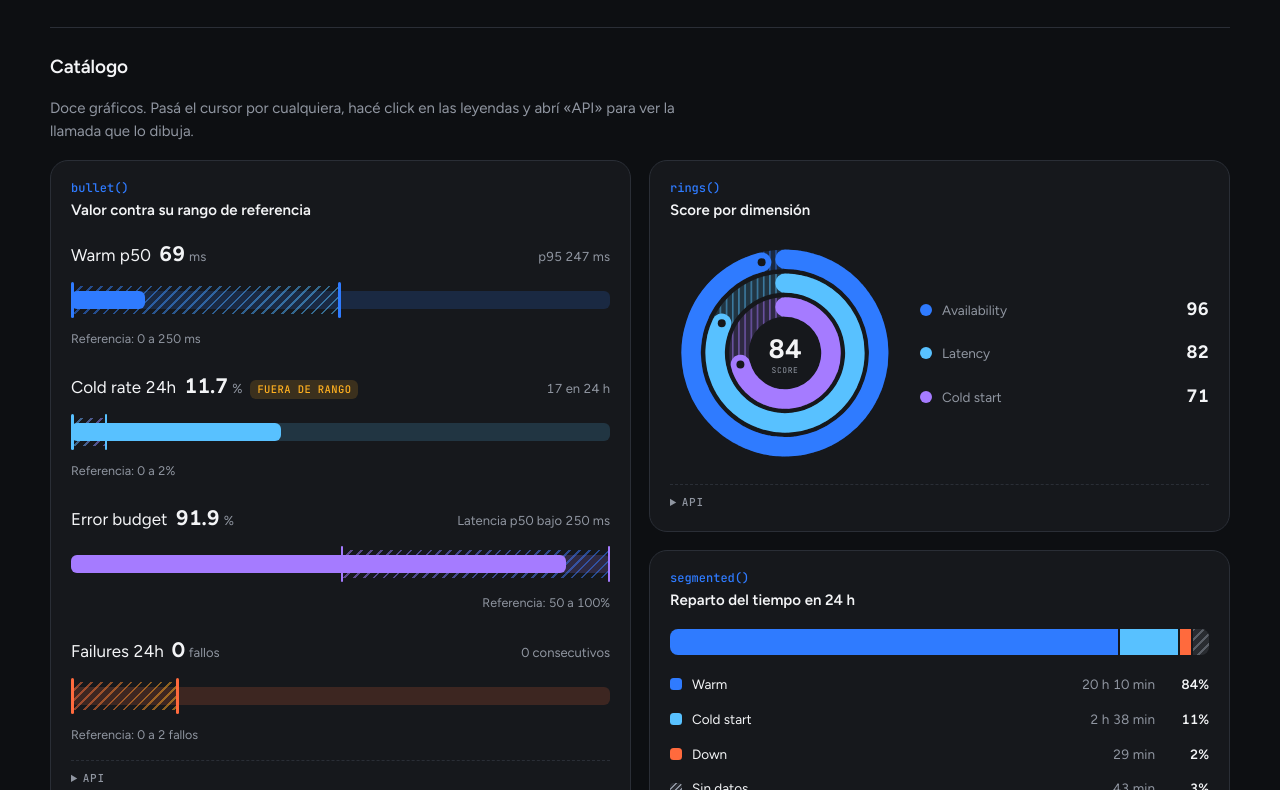
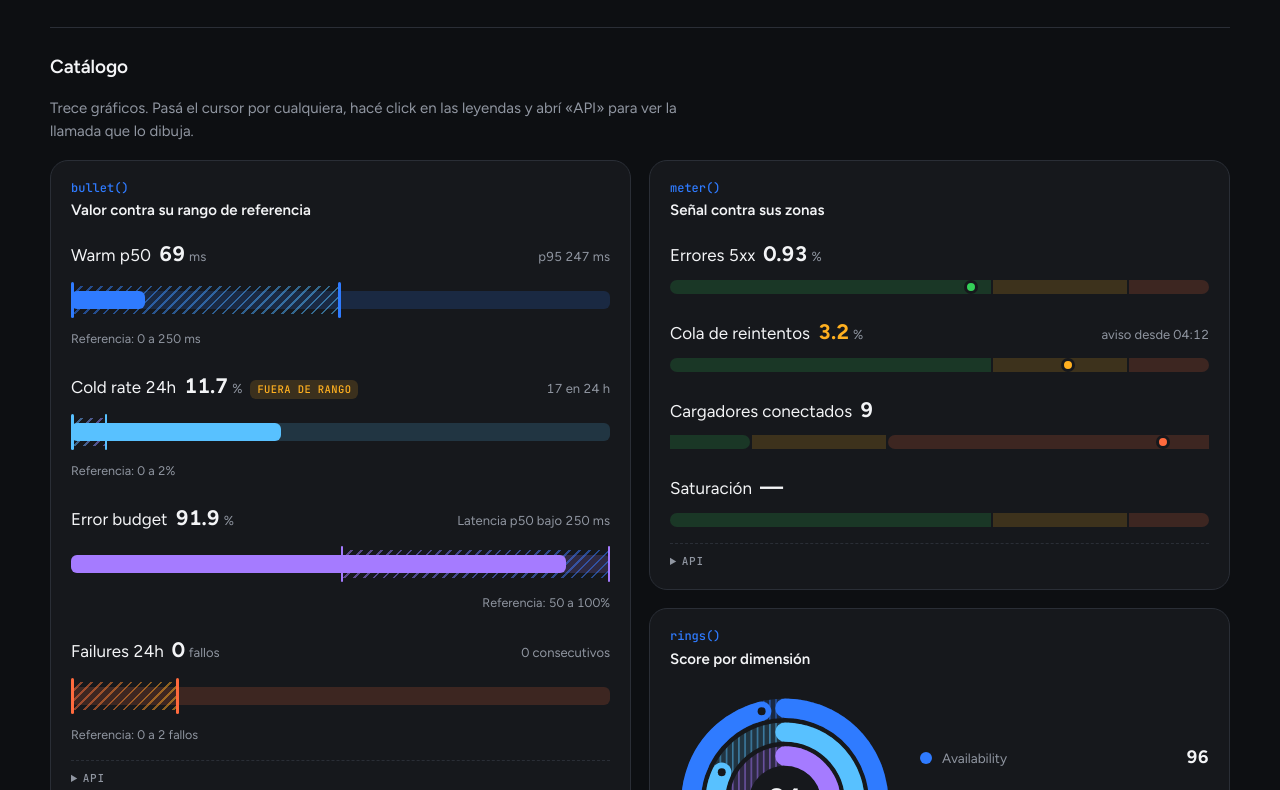
Before and after one commit to StoryLabs/chart, a website: page demo/index.html in a window 1280 px wide. Shown: the part 750-1540 px from the top of the page. Drawn offline with Linux system fonts and the light colour scheme.

Commit message:
feat(meter): medidor de zonas con marcador
(cherry picked from commit bf4236411b79e87d8da0271e55f28a57bff0512a)

```diff
--- a/demo/index.html
+++ b/demo/index.html
@@ -148,9 +148,10 @@
 
   <section class="bloque">
     <h2>Catálogo</h2>
-    <p>Doce gráficos. Pasá el cursor por cualquiera, hacé click en las leyendas y abrí «API» para ver la llamada que lo dibuja.</p>
+    <p>Trece gráficos. Pasá el cursor por cualquiera, hacé click en las leyendas y abrí «API» para ver la llamada que lo dibuja.</p>
     <div class="grid" id="grid">
       <article class="card c3 r2"><div class="card-head"><div class="kind">bullet()</div><h3>Valor contra su rango de referencia</h3></div><div class="slot" id="sBullet"></div><details class="api"><summary>API</summary><pre><code id="cBullet"></code></pre></details></article>
+      <article class="card c3"><div class="card-head"><div class="kind">meter()</div><h3>Señal contra sus zonas</h3></div><div class="slot" id="sMeter"></div><details class="api"><summary>API</summary><pre><code id="cMeter"></code></pre></details></article>
       <article class="card c3"><div class="card-head"><div class="kind">rings()</div><h3>Score por dimensión</h3></div><div class="slot" id="sRings"></div><details class="api"><summary>API</summary><pre><code id="cRings"></code></pre></details></article>
       <article class="card c3"><div class="card-head"><div class="kind">segmented()</div><h3>Reparto del tiempo en 24 h</h3></div><div class="slot" id="sSegmented"></div><details class="api"><summary>API</summary><pre><code id="cSegmented"></code></pre></details></article>
       <article class="card"><div class="card-head"><div class="kind">ribbon()</div><h3>Estado de una API en 24 h</h3></div><div class="slot" id="sRibbon"></div><details class="api"><summary>API</summary><pre><code id="cRibbon"></code></pre></details></article>
@@ -280,6 +281,18 @@ import * as StorylabsCharts from '../src/index.js'
 
   $('sBullet').innerHTML = '<div class="sc-group">' + BULLETS.map(SC.bullet).join('') + '</div>'
   $('cBullet').textContent = 'render(el, bullet(' + fmt(BULLETS[0]) + '))\n\n// Varios bullets dentro de <div class="sc-group"> comparten el hover:\n// al pasar por uno, los demás se atenúan.'
+
+  // El medidor de zonas: cada zona tiene su ancho fijo y el punto marca el valor dentro de su zona.
+  const ZONAS_5XX = [{ to: 1, hue: 'green' }, { to: 5, hue: 'amber' }, { hue: 'orange' }]
+  const METERS = [
+    { label: 'Errores 5xx', value: 0.93, unit: '%', max: 10, zones: ZONAS_5XX },
+    { label: 'Cola de reintentos', value: 3.2, unit: '%', max: 10, zones: ZONAS_5XX, side: 'aviso desde 04:12' },
+    { label: 'Cargadores conectados', value: 9, max: 10, better: 'higher', zones: [{ to: 3, hue: 'orange' }, { to: 7, hue: 'amber' }, { hue: 'green' }] },
+    { label: 'Saturación', value: null, unit: '%', max: 10, zones: ZONAS_5XX }
+  ]
+
+  $('sMeter').innerHTML = '<div class="sc-group">' + METERS.map(SC.meter).join('') + '</div>'
+  $('cMeter').textContent = 'render(el, meter(' + fmt(METERS[0]) + '))\n\n// La última zona va sin to, hasta max. Con better: \'higher\' lo malo queda a la izquierda.'
 
   pintar('rings', {
     center: { value: 84, label: 'score' },
--- a/package.json
+++ b/package.json
@@ -31,6 +31,7 @@
     "./heatmap": "./src/charts/heatmap.js",
     "./range": "./src/charts/range.js",
     "./diverging": "./src/charts/diverging.js",
+    "./meter": "./src/charts/meter.js",
     "./state": "./src/charts/state.js",
     "./legend": "./src/charts/legend.js",
     "./runtime": "./src/runtime/index.js"
--- a/src/charts.css
+++ b/src/charts.css
@@ -149,6 +149,17 @@
   .sc-compact .sc-ref::before, .sc-compact .sc-ref::after { top: -2px; bottom: -2px; width: 2px; }
   .sc-compact .sc-val { border-radius: 3px; }
 
+  /* Medidor de zonas: franjas tenues de ancho fijo y el punto del range sobre el valor. La
+     barra es el flex; el punto es un <i> para no robarles el radio de cada punta a las franjas. */
+  .sc-meter { gap: 9px; }
+  .sc-meter-bar { position: relative; display: flex; gap: 2px; height: 14px; }
+  .sc-meter-seg { background: color-mix(in srgb, var(--c) var(--sc-track), transparent); min-width: 4px; }
+  .sc-meter-seg:first-of-type { border-radius: 7px 0 0 7px; }
+  .sc-meter-seg:last-of-type { border-radius: 0 7px 7px 0; }
+  .sc-meter-seg:only-of-type { border-radius: 7px; }
+  .sc-meter.sc-compact { grid-template-columns: max-content minmax(0, 1fr) auto; }
+  .sc-meter.sc-compact .sc-meter-bar { height: 8px; }
+
   .sc-comp { display: flex; height: 26px; border-radius: 8px; overflow: hidden; gap: 2px; }
   .sc-comp > div { background: var(--c); min-width: 3px; }
   .sc-comp > div.sc-hx { background: color-mix(in srgb, var(--c) var(--sc-track), transparent); }
--- /dev/null
+++ b/src/charts/meter.js
@@ -0,0 +1,79 @@
+import { n1, entre, esc, col, conUnidad, tip, valor, num } from '../core/format.js'
+import { requiere, vacio, conEscala } from '../core/guardas.js'
+import { textos, t } from '../core/textos.js'
+
+// Un valor contra sus zonas (normal, aviso, crítico): cada zona tiene un ancho visual fijo y el
+// valor cae proporcionalmente dentro de la suya, marcado con un punto. Para señales donde lo bueno
+// suele ser estar en 0, una barra que crece desde 0 se lee al revés. Las zonas van de la buena a
+// la mala; con better higher lo bueno está arriba y el orden visual se invierte.
+export const meter = o => {
+  const malo = requiere('meter', o, ['zones'])
+
+  if (malo) return malo
+  if (!o.zones.length) return vacio()
+  o = conEscala(o)
+
+  const min = num(o.min)
+  const max = o.max
+  const alto = o.better === 'higher'
+  const n = o.zones.length
+  // El corte de cada zona: su frontera hacia el lado malo. Con better lower el malo está arriba y
+  // el corte es el techo; con higher está abajo y el corte es el piso.
+  const cortes = o.zones.map(z => {
+    const v = valor(z && z.to)
+
+    return v === null ? null : Math.min(Math.max(v, min), max)
+  })
+  const los = cortes.map((c, i) => (alto ? (c ?? min) : i === 0 ? min : (cortes[i - 1] ?? min)))
+  const his = cortes.map((c, i) => (alto ? (i === 0 ? max : (cortes[i - 1] ?? max)) : (c ?? max)))
+  // Anchos visuales fijos: con 3 zonas, 60/25/15; si no, reparto parejo.
+  const anchos = Array.isArray(o.widths) && o.widths.length === n && o.widths.every(w => valor(w) > 0)
+    ? o.widths.map(Number)
+    : n === 3 ? [60, 25, 15] : Array(n).fill(1)
+  const total = anchos.reduce((a, w) => a + w, 0) || 1
+  const tintes = o.zones.map(z => (z && z.hue) || 'neutral')
+
+  const val = valor(o.value)
+  // La zona del valor; afuera de la escala, la del borde.
+  let zona = val === null ? -1 : o.zones.findIndex((_, i) => val >= los[i] && val <= his[i])
+
+  if (val !== null && val <= min) zona = alto ? n - 1 : 0
+  if (val !== null && val >= max) zona = alto ? 0 : n - 1
+  if (zona < 0) zona = alto ? 0 : n - 1
+  const frac = val === null ? 0 : his[zona] <= los[zona] ? (val <= los[zona] ? 0 : 1) : entre((val - los[zona]) / (his[zona] - los[zona]))
+  // La posición del punto se mide en el orden visual: con better higher la barra va al revés.
+  const antes = anchos.slice(0, zona < 0 ? 0 : zona).reduce((a, w) => a + w, 0)
+  const previo = alto && zona >= 0 ? total - antes - anchos[zona] : antes
+  const pos = val === null ? 0 : n1(((previo + frac * (zona < 0 ? 0 : anchos[zona])) / total) * 100)
+
+  // El rango que describe cada zona, con la unidad del valor.
+  const rango = i => {
+    const tocaMin = los[i] <= min
+    const tocaMax = his[i] >= max
+
+    if (tocaMin && tocaMax) return t('meterBetween', { from: conUnidad(los[i], o.unit), to: conUnidad(his[i], o.unit) })
+    if (tocaMax) return t('meterBeyond', { value: conUnidad(los[i], o.unit) })
+    if (tocaMin) return t('meterUpTo', { value: conUnidad(his[i], o.unit) })
+
+    return t('meterBetween', { from: conUnidad(los[i], o.unit), to: conUnidad(his[i], o.unit) })
+  }
+  const detalle = val === null ? o.zones.map((_, i) => rango(i)).join(' · ') : rango(zona)
+  const hue = val === null ? 'neutral' : tintes[zona]
+  // En la primera zona el número va neutro; fuera de ella, con el color de su zona.
+  const cifra = '<b' + (val !== null && zona > 0 ? ' style="color:' + col(hue) + '"' : '') + '>' + (val === null ? '—' : esc(o.value)) + '</b>'
+  const lado = o.side ? '<span class="sc-side">' + esc(o.side) + '</span>' : ''
+  const raiz = ' data-sc-s="' + esc(o.key || o.label) + '"' + tip(o.label, val === null ? textos.empty : conUnidad(o.value, o.unit), detalle, hue)
+
+  // El punto es un <i>: las franjas son los únicos div y llevan el radio de cada punta.
+  const barra = '<div class="sc-meter-bar"' + (alto ? ' style="flex-direction:row-reverse"' : '') + '>' +
+    o.zones.map((_, i) => '<div class="sc-meter-seg" style="flex:' + anchos[i] + ' 0 0;--c:' + col(tintes[i]) + '"></div>').join('') +
+    (val === null ? '' : '<i class="sc-dot sc-a-pop" style="left:' + pos + '%;--c:' + col(hue) + '"></i>') + '</div>'
+
+  // Compacto: el número y el medidor en una línea, para una celda de tabla. El label va al tooltip.
+  if (o.compact) return '<div class="sc-chart sc-meter sc-compact" role="img" aria-label="' + esc(o.label) + '"' + raiz + '>' + cifra + barra + lado + '</div>'
+
+  return '<div class="sc-chart sc-meter"' + raiz + '>' +
+    '<div class="sc-bullet-head"><span class="sc-name">' + esc(o.label) + '</span>' + cifra + (val === null ? '' : '<span class="sc-unit">' + esc(o.unit) + '</span>') + lado + '</div>' +
+    barra +
+  '</div>'
+}
--- a/src/core/textos.js
+++ b/src/core/textos.js
@@ -16,6 +16,9 @@ export const textos = {
   thresholdLabel: 'umbral {value}',
   thresholdLegend: 'Umbral de {value}',
   band: 'Rango normal, {from} a {to}',
+  meterUpTo: 'hasta {value}',
+  meterBetween: '{from} a {to}',
+  meterBeyond: 'más de {value}',
   inRange: 'Dentro del rango normal',
   outRange: 'Fuera del rango normal',
   ofDay: 'del día',
--- a/src/index.js
+++ b/src/index.js
@@ -14,6 +14,7 @@ export { pie } from './charts/pie.js'
 export { heatmap } from './charts/heatmap.js'
 export { range } from './charts/range.js'
 export { diverging } from './charts/diverging.js'
+export { meter } from './charts/meter.js'
 export { state } from './charts/state.js'
 export { legend } from './charts/legend.js'
 export { mount } from './runtime/mount.js'
```
Also changed, not shown: test/unit/presupuesto.test.js (+1 -1 lines), README.md.
